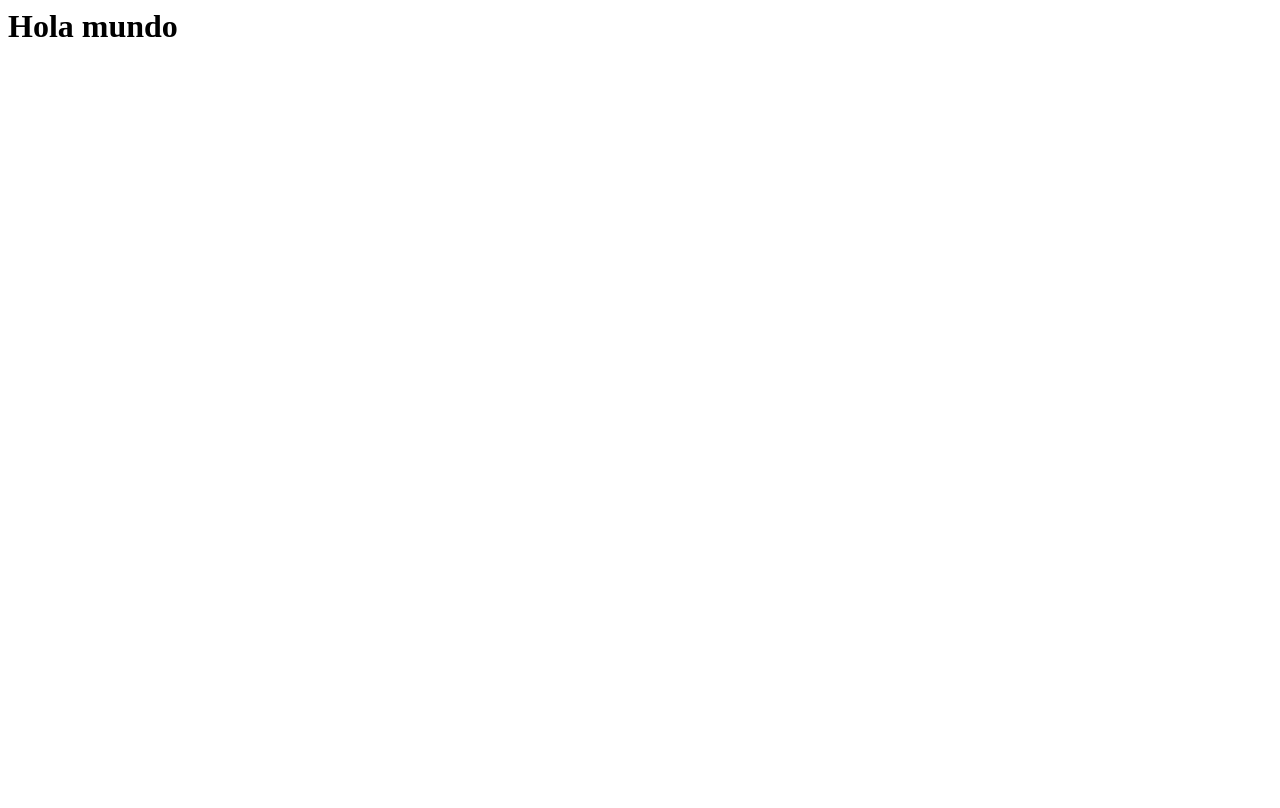
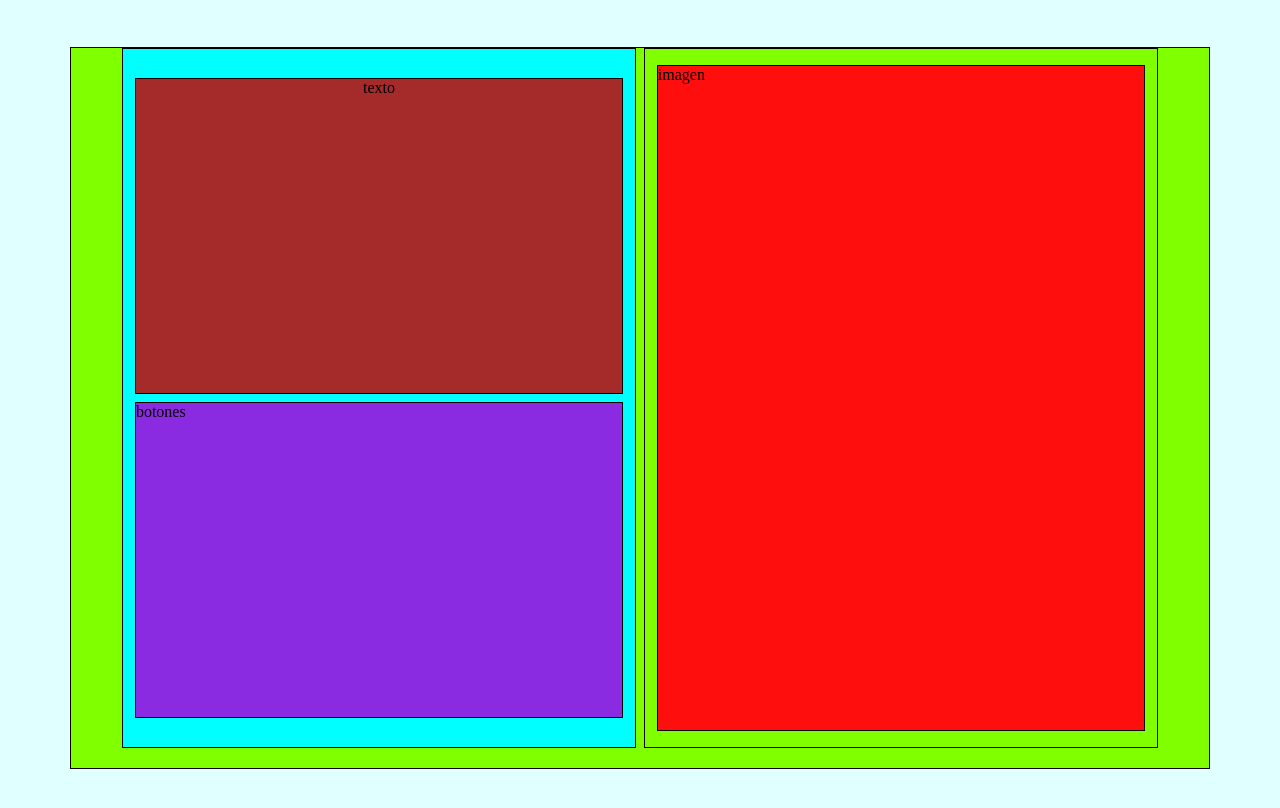
Before and after one commit to steven-portillo/portafolio, a plain HTML site: page index.html in a window 1280 px wide. Drawn offline with Linux system fonts and the light colour scheme.

Commit message:
cajitas en div's

```diff
--- /dev/null
+++ b/color.css
@@ -0,0 +1,63 @@
+body {
+    display: flex;
+    justify-content: center;
+    align-items: center;
+    height: 100vh;
+    background-color: lightcyan;
+}
+
+.caja-principal {
+    background-color: chartreuse;
+    display: flex;
+    flex-direction: row;
+    justify-content: center;
+    border: 1px solid black;
+    /* padding-top: .5rem;
+    padding-left: .5rem;
+    padding-right: .5rem; */
+    width: 90%;
+    height: 90%;
+    gap: .5rem;
+}
+.izq {
+    display: flex;
+    flex-direction: column;
+    justify-content: center;
+    align-items: center;
+    gap: .5rem;
+    background-color: aqua;
+    border: 1px solid black;
+    width: 45%;
+    height: 97%;
+}
+.tex {
+    background-color: brown;
+    border: 1px solid black;
+    width: 95%;
+    height: 45%;
+    text-align: center;
+
+}
+.bot {
+    background-color: blueviolet;
+    border: 1px solid black;
+    width: 95%;
+    height: 45%;
+
+}
+.der {
+    display: flex;
+    flex-direction: column;
+    justify-content: center;
+    align-items: center;
+    gap: .5rem;
+    border: 1px solid black;
+    width: 45%;
+    height: 97%;
+}
+.img {
+    background-color: rgb(255, 14, 14);
+    border: 1px solid black;
+    width: 95%;
+    height: 95%;
+}
--- a/index.html
+++ b/index.html
@@ -1 +1,21 @@
-<h1>Hola mundo</h1>
+<!DOCTYPE html>
+<html lang="es">
+<head>
+    <meta charset="UTF-8">
+    <meta name="viewport" content="width=device-width, initial-scale=1.0">
+    <title>Document</title>
+    <link rel="stylesheet" href="color.css">
+</head>
+<body>
+    <div class="caja-principal">
+        <div class="izq">
+            <div class="tex">texto</div>
+            <div class="bot">botones</div>
+        </div>
+        <div class="der">
+            <div class="img">imagen</div>
+        </div>
+    </div>
+
+</body>
+</html>
```
